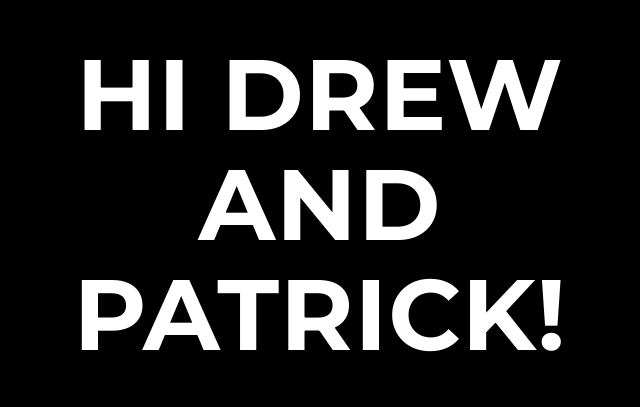
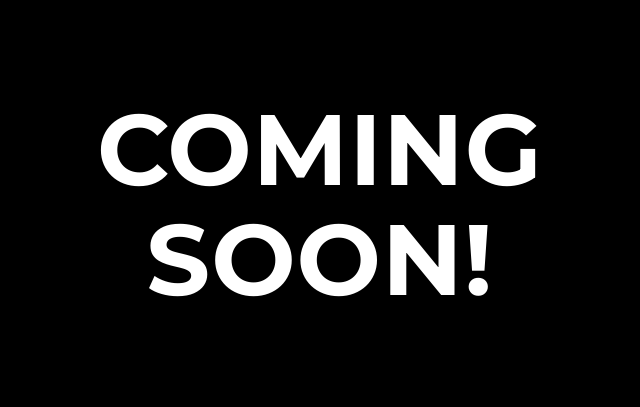
Before and after one commit to AndWeFell/andwefell.github.io, a website: page index.html in a window 1280 px wide. Shown: the part 179-586 px from the top of the page, without its empty margins (320-960 px from the left). Drawn offline with nearby package versions, Linux system fonts and the light colour scheme; some packages are replaced by stand-ins of ours.

Commit message:
Coming Soon

```diff
--- a/index.html
+++ b/index.html
@@ -74,7 +74,7 @@
             <div class="container">
                 <div class="row">
                     <div class="col-md-8 col-md-offset-2">
-                        <h1 class="brand-heading">Hi Drew and Patrick!</h1>
+                        <h1 class="brand-heading">Coming Soon!</h1>
                         <!-- <p class="intro-text">An AFI Thesis Film</p> -->
                         <!-- <a href="#about" class="btn btn-circle page-scroll"> -->
                             <!-- <i class="fa fa-angle-double-down animated"></i> -->
```
